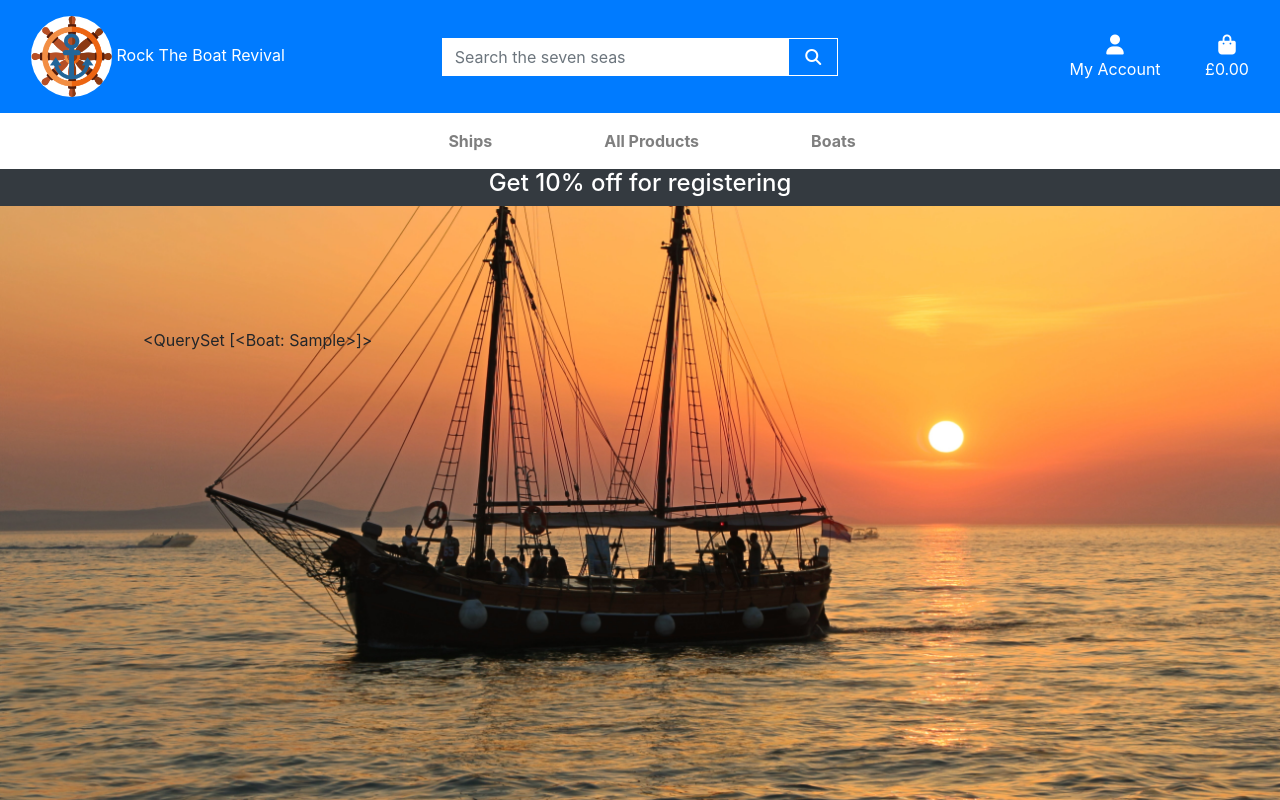
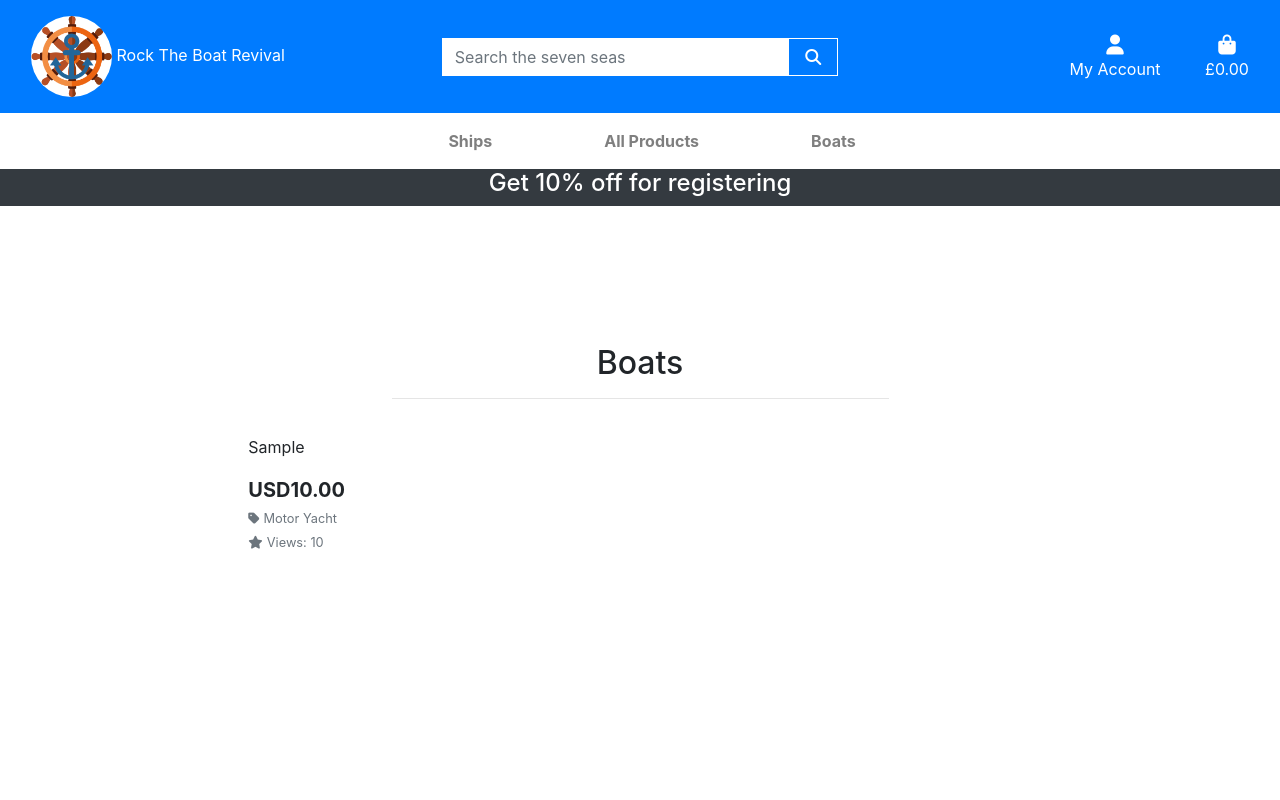
Before and after one commit to JordanCH05/Rock-the-boat-rentals, a Django app: page /products/ in a window 1280 px wide. Run offline with Django 3.2, Linux system fonts and the light colour scheme; data comes from the database, SQL or seed files in the repository; tables that the repository leaves empty hold one stand-in row (values such as "Sample post"); some libraries are stand-ins or nearby versions.

Commit message:
Add pagination and rearrange template

```diff
--- a/products/templates/products/products.html
+++ b/products/templates/products/products.html
@@ -12,11 +12,77 @@
 
 
 {% block content %}
+    <div class="overlay"></div>
     <div class="container header-container">
         <div class="row">
-            <div class="col">
-                {{ boats }}
+            <div class="col text-center mt-3">
+                <h2>Boats</h2>
+                <hr class="w-50 mb-1">
             </div>
         </div>
+        <div class="row">
+            <div class="product-container col-10 offset-1">
+                <div class="row mt-1 mb-2"></div>
+                <div class="row">
+                    {% for boat in boats %}
+                        <div class="col-3">
+                            <div class="card border-0">
+                                <div class="card-body pb-0">
+                                    <p>{{ boat.sku }}</p>
+                                </div>
+                                <div class="card-footer bg-white pt-0 border-0 text-left">
+                                    <div class="row">
+                                        <div class="col">
+                                            <p class="lead mb-0 text-left font-weight-bold">
+                                                {% if boat.currency == 'EUR' %}
+                                                    €{{ boat.price }}
+                                                {% elif boat.currency == 'GBP' %}
+                                                    £{{ boat.price }}
+                                                {% elif boat.currency == 'DKK' %}
+                                                    {{ boat.price }} kr.
+                                                {% else %}
+                                                    {{ boat.currency }}{{ boat.price }}
+                                                {% endif %}
+                                            </p>
+                                            {% if boat.category %}
+                                            <p class="small mt-1 mb-0">
+                                                {% for category in boat.category.all %}
+                                                    <a class="text-muted" href="">
+                                                        <i class="fas fa-tag mr-1"></i>{{ category.friendly_name }}
+                                                    </a>
+                                                {% endfor %}
+                                            </p>
+                                            {% endif %}
+                                                <small class="text-muted"><i class="fas fa-star mr-1"></i>Views: {{ boat.number_of_views }}</small>
+                                        </div>
+                                    </div>
+                                </div>
+                            </div>
+                        </div>
+                    {% endfor %}
+                </div>
+            </div>
+        </div>
+        {% if boats.has_other_pages %}
+            <ul class="pagination">
+                {% if boats.has_previous %}
+                    <li><a href="?page={{ boats.previous_page_number }}">&laquo;</a></li>
+                {% else %}
+                    <li class="disabled"><span>&laquo;</span></li>
+                {% endif %}
+                {% for i in boats.paginator.page_range %}
+                {% if boats.number == i %}
+                    <li class="active"><span>{{ i }} <span class="sr-only">(current)</span></span></li>
+                {% else %}
+                    <li><a href="?page={{ i }}">{{ i }}</a></li>
+                {% endif %}
+                {% endfor %}
+                {% if boats.has_next %}
+                    <li><a href="?page={{ boats.next_page_number }}">&raquo;</a></li>
+                {% else %}
+                    <li class="disabled"><span>&raquo;</span></li>
+                {% endif %}
+            </ul>
+        {% endif %}
     </div>
 {% endblock %}
--- a/products/views.py
+++ b/products/views.py
@@ -1,11 +1,21 @@
 from django.shortcuts import render
+from django.core.paginator import Paginator
 from .models import Boat
 
 
 def all_products(request):
     """ A view to show all boats """
 
-    boats = Boat.objects.all()
+    boat_list = Boat.objects.all()
+    page = request.GET.get('page', 1)
+
+    paginator = Paginator(boat_list, 40)
+    try:
+        boats = paginator.page(page)
+    except PageNotAnInteger:
+        boats = paginator.page(1)
+    except EmptyPage:
+        boats = paginator.page(paginator.num_pages)
 
     context = {
         'boats': boats,
--- a/static/css/base.css
+++ b/static/css/base.css
@@ -45,6 +45,16 @@
     color: white;
 }
 
+.overlay {
+	height: 100%;
+	width: 100%;
+	top: 0;
+	left: 0;
+	position: fixed;
+	background: white;
+	z-index: -1;
+}
+
 /* -------------------------------- Media Queries */
 
 /* Slightly larger container on xl screens */
```
